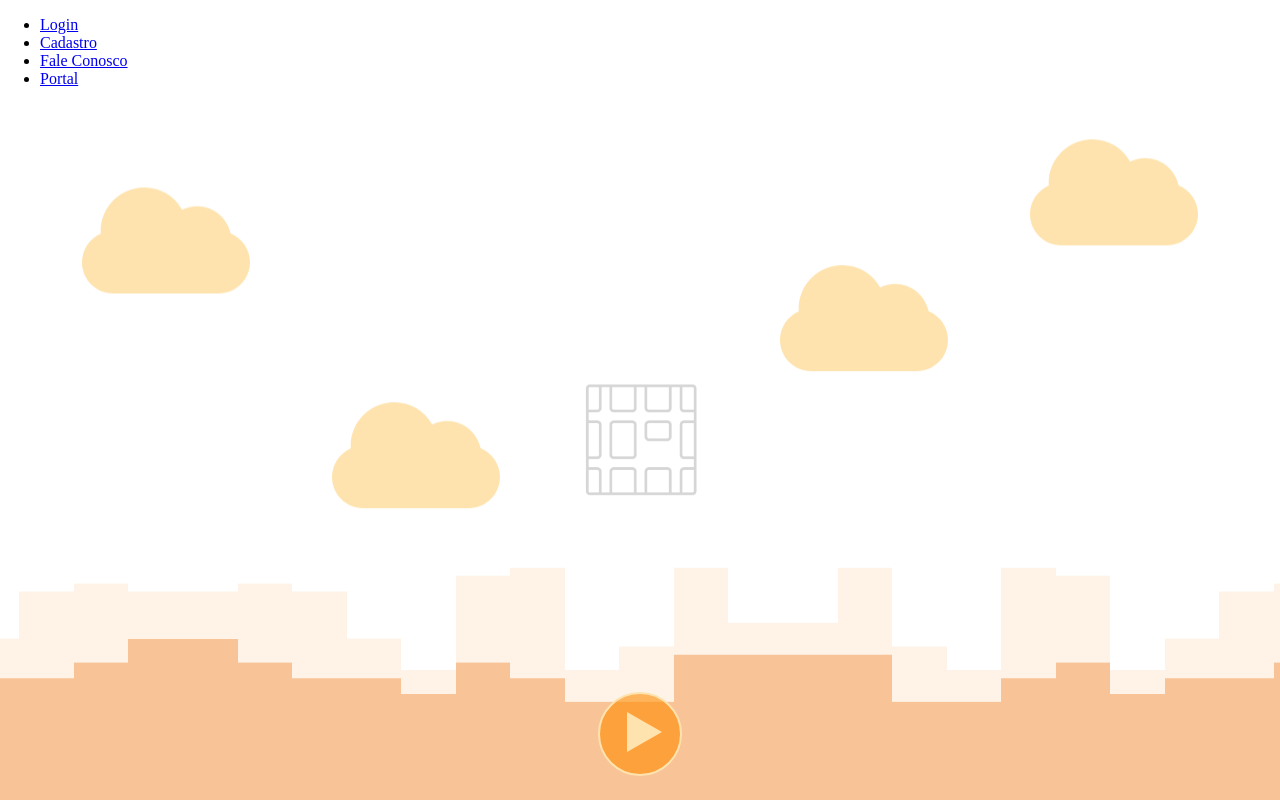
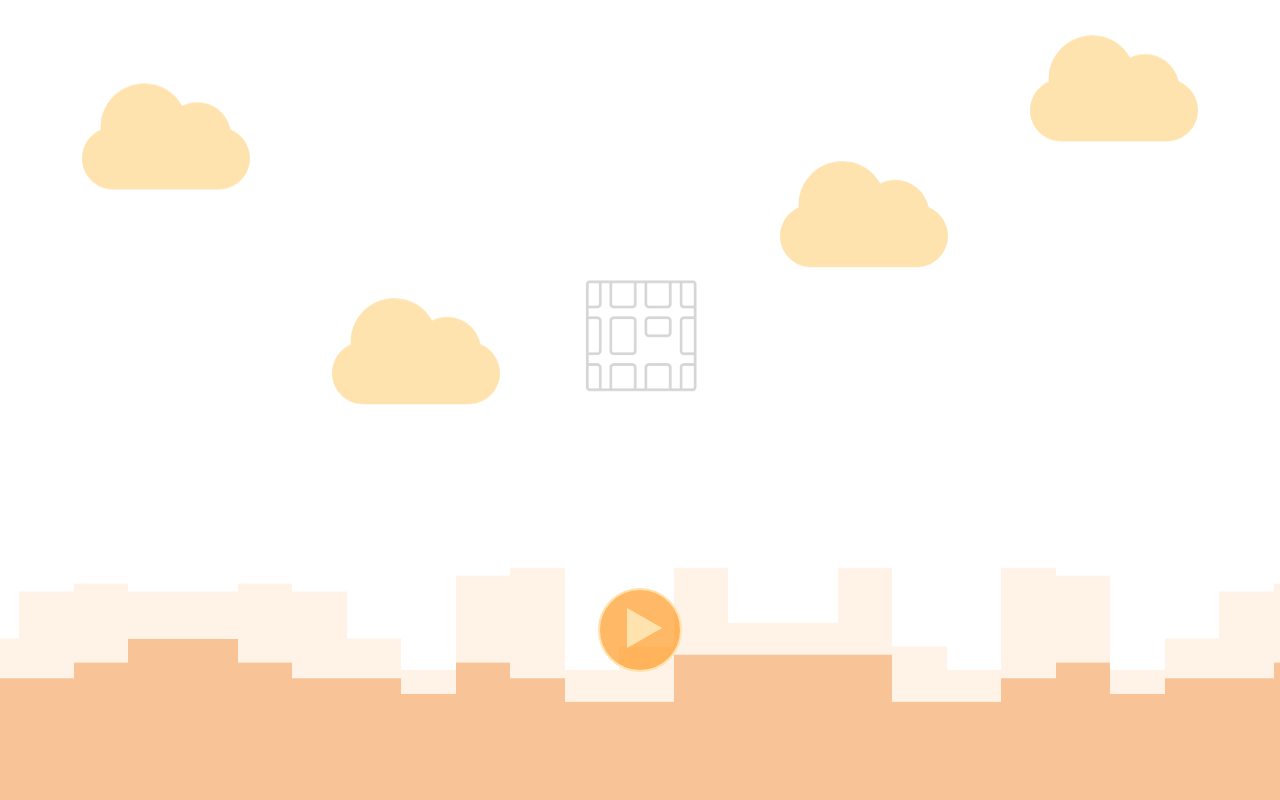
Before and after one commit to cliomaas/gs_up, a plain HTML site: page index.html in a window 1280 px wide. Drawn offline with Linux system fonts and the light colour scheme.

Commit message:
mudança: retirada menu

```diff
--- a/index.html
+++ b/index.html
@@ -10,16 +10,6 @@
 </head>
 
 <body>
-    <header class="nav">
-        <nav class="menu">
-            <ul class="myLinks">
-                <li><a href="./index.html">Login</a></li>
-                <li><a href="./novoCadastroLogin.html">Cadastro</a></li>
-                <li><a href="./faleConosco.html">Fale Conosco</a></li>
-                <li><a href="./portal.html">Portal</a></li>
-            </ul>
-        </nav>
-    </header>
     <div class="container">
         <div class="nuvem">
             <div class="nuvem n01">
```
